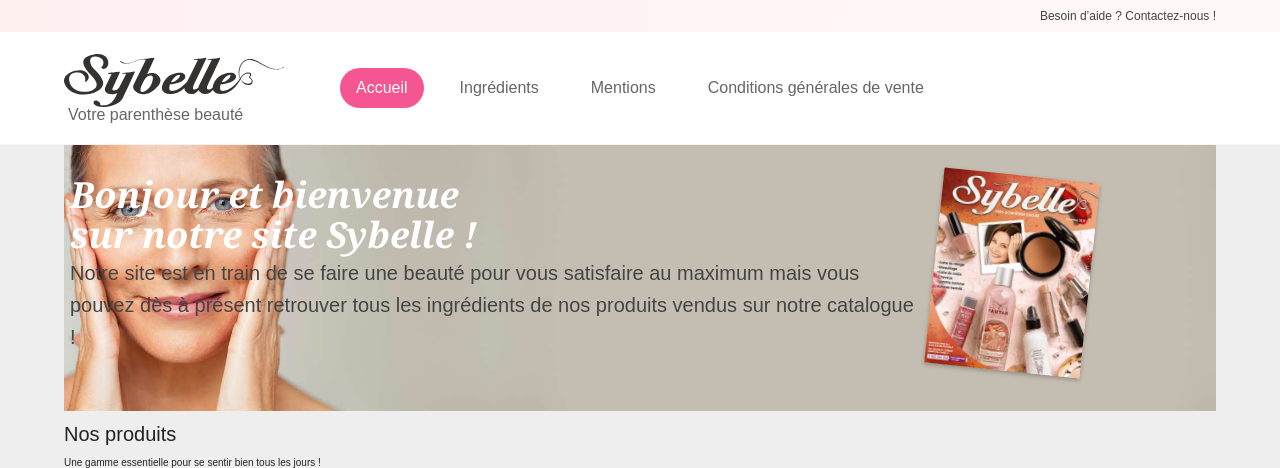
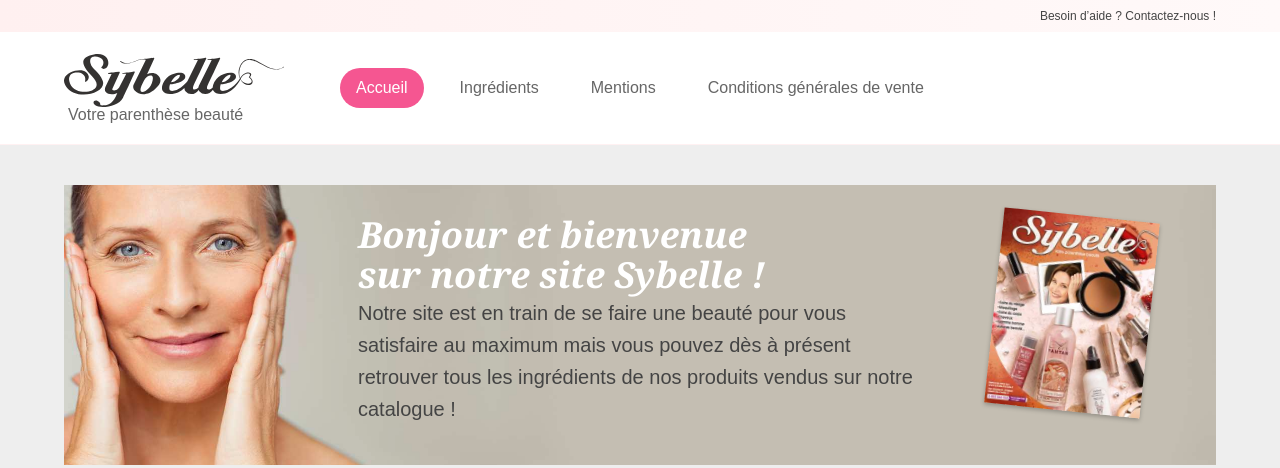
Before and after one commit to sybelledom/sybelledom.github.io, a Jekyll site: the page built from index.html, in a window 1280 px wide. Shown: the top 468 px of the page. Built offline with Jekyll 4.4.1, drawn with Linux system fonts in a browser that asks for light colours; grey boxes are pictures that could not be loaded.

Commit message:
presentation-banner on GRID-flex ok

```diff
--- a/_sass/layout/_home.scss
+++ b/_sass/layout/_home.scss
@@ -1,11 +1,11 @@
 .presentation-banner {
-  // margin: 0 0.6rem;
+  margin-top: 4rem;
   padding: 3rem 0 4rem 0;
   background-image: url('../assets/images/presentation.jpg');
   background-repeat: no-repeat;
   background-size: 100%;
   &__txt {
-    // padding-left: 28.8rem;
+    padding-left: 28.8rem;
     h1 {
       margin: 0;
       margin-bottom: 0.2rem;
@@ -24,6 +24,7 @@
     }
   }
   &__cover {
+    text-align: center;
     img {
       width: 15.6rem;
       transform: rotate(6deg);
```
Also changed, not shown: 1 other file.
